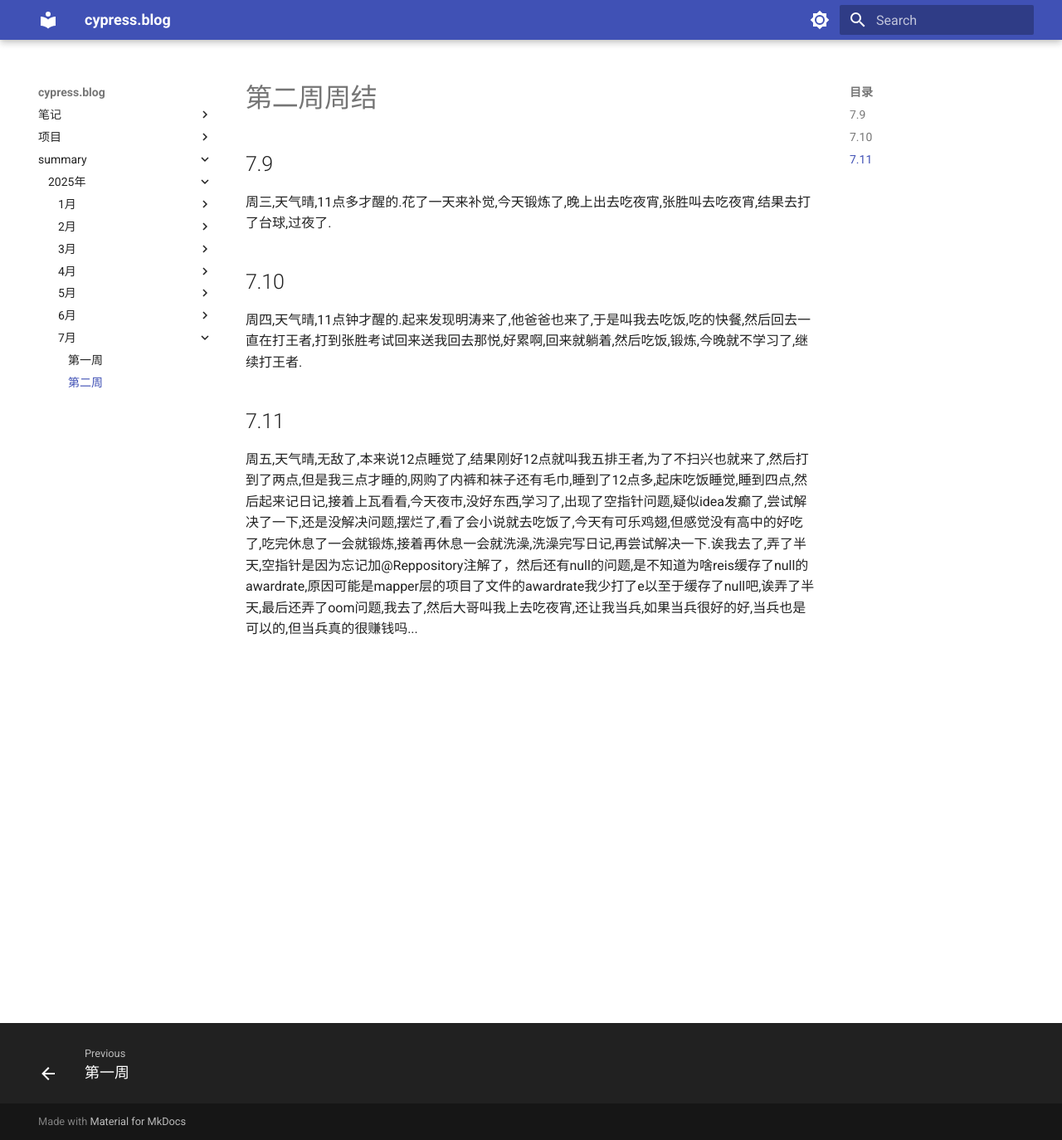
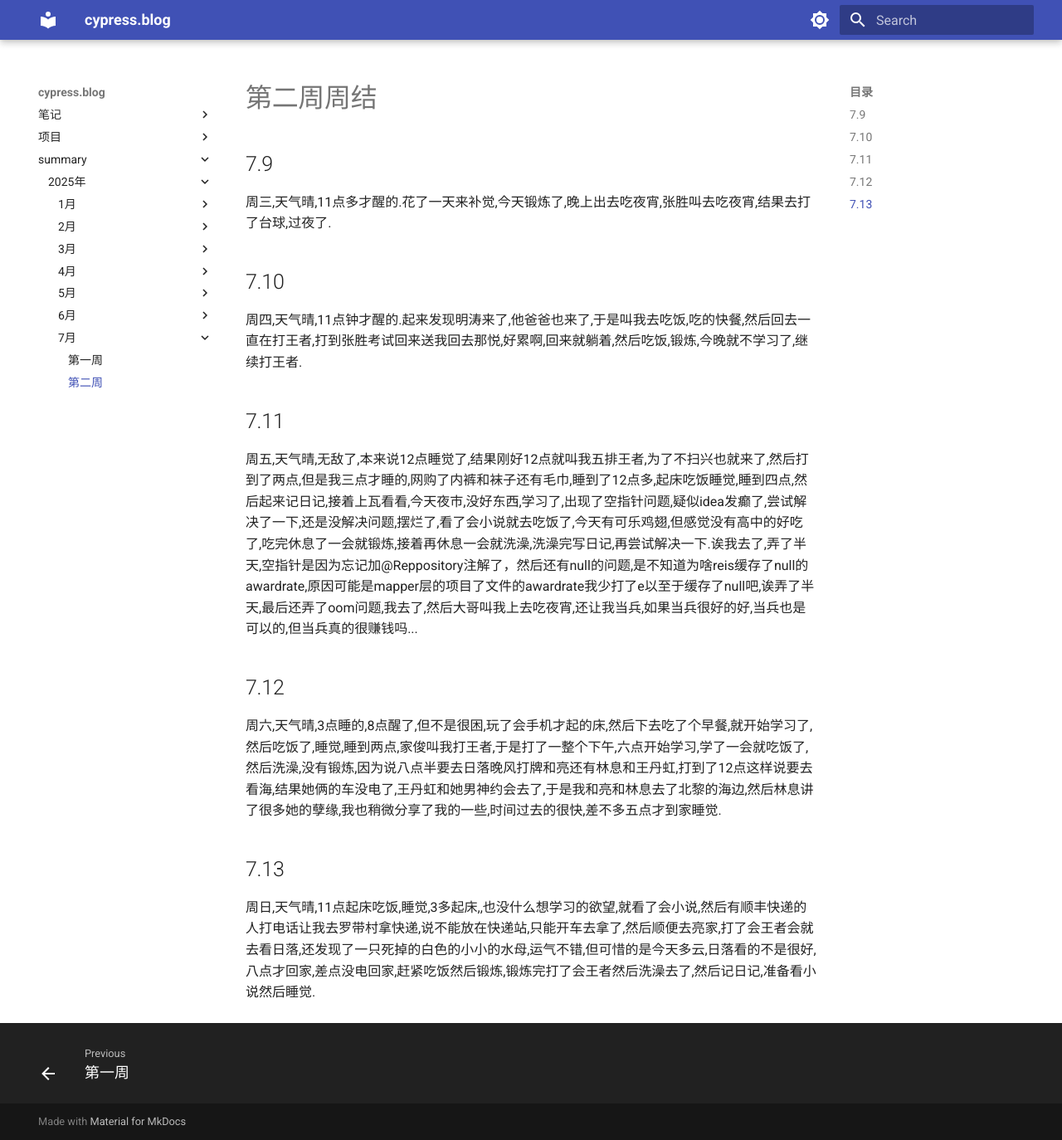
Before and after one commit to cyprer/blog0, an MkDocs documentation site: the page built from docs/summary/25year/7month/2week.md, in a window 1280 px wide and 1374 px high. Shown: the whole window at 83% size. Built offline with MkDocs 1.6.1 and Material for MkDocs 9.7.7, drawn with Linux system fonts in a browser that asks for light colours.

Commit message:
docs: 更新25年7月第2周的个人总结文档
添加7月12日和7月13日的日记内容，记录周末活动和学习情况

```diff
--- a/docs/summary/25year/7month/2week.md
+++ b/docs/summary/25year/7month/2week.md
@@ -6,3 +6,7 @@
   周四,天气晴,11点钟才醒的.起来发现明涛来了,他爸爸也来了,于是叫我去吃饭,吃的快餐,然后回去一直在打王者,打到张胜考试回来送我回去那悦,好累啊,回来就躺着,然后吃饭,锻炼,今晚就不学习了,继续打王者.
 ## 7.11
   周五,天气晴,无敌了,本来说12点睡觉了,结果刚好12点就叫我五排王者,为了不扫兴也就来了,然后打到了两点,但是我三点才睡的,网购了内裤和袜子还有毛巾,睡到了12点多,起床吃饭睡觉,睡到四点,然后起来记日记,接着上瓦看看,今天夜市,没好东西,学习了,出现了空指针问题,疑似idea发癫了,尝试解决了一下,还是没解决问题,摆烂了,看了会小说就去吃饭了,今天有可乐鸡翅,但感觉没有高中的好吃了,吃完休息了一会就锻炼,接着再休息一会就洗澡,洗澡完写日记,再尝试解决一下.诶我去了,弄了半天,空指针是因为忘记加@Reppository注解了，然后还有null的问题,是不知道为啥reis缓存了null的awardrate,原因可能是mapper层的项目了文件的awardrate我少打了e以至于缓存了null吧,诶弄了半天,最后还弄了oom问题,我去了,然后大哥叫我上去吃夜宵,还让我当兵,如果当兵很好的好,当兵也是可以的,但当兵真的很赚钱吗...
+## 7.12
+  周六,天气晴,3点睡的,8点醒了,但不是很困,玩了会手机才起的床,然后下去吃了个早餐,就开始学习了,然后吃饭了,睡觉,睡到两点,家俊叫我打王者,于是打了一整个下午,六点开始学习,学了一会就吃饭了,然后洗澡,没有锻炼,因为说八点半要去日落晚风打牌和亮还有林息和王丹虹,打到了12点这样说要去看海,结果她俩的车没电了,王丹虹和她男神约会去了,于是我和亮和林息去了北黎的海边,然后林息讲了很多她的孽缘,我也稍微分享了我的一些,时间过去的很快,差不多五点才到家睡觉.
+## 7.13
+  周日,天气晴,11点起床吃饭,睡觉,3多起床,,也没什么想学习的欲望,就看了会小说,然后有顺丰快递的人打电话让我去罗带村拿快递,说不能放在快递站,只能开车去拿了,然后顺便去亮家,打了会王者会就去看日落,还发现了一只死掉的白色的小小的水母,运气不错,但可惜的是今天多云,日落看的不是很好,八点才回家,差点没电回家,赶紧吃饭然后锻炼,锻炼完打了会王者然后洗澡去了,然后记日记,准备看小说然后睡觉.
```
